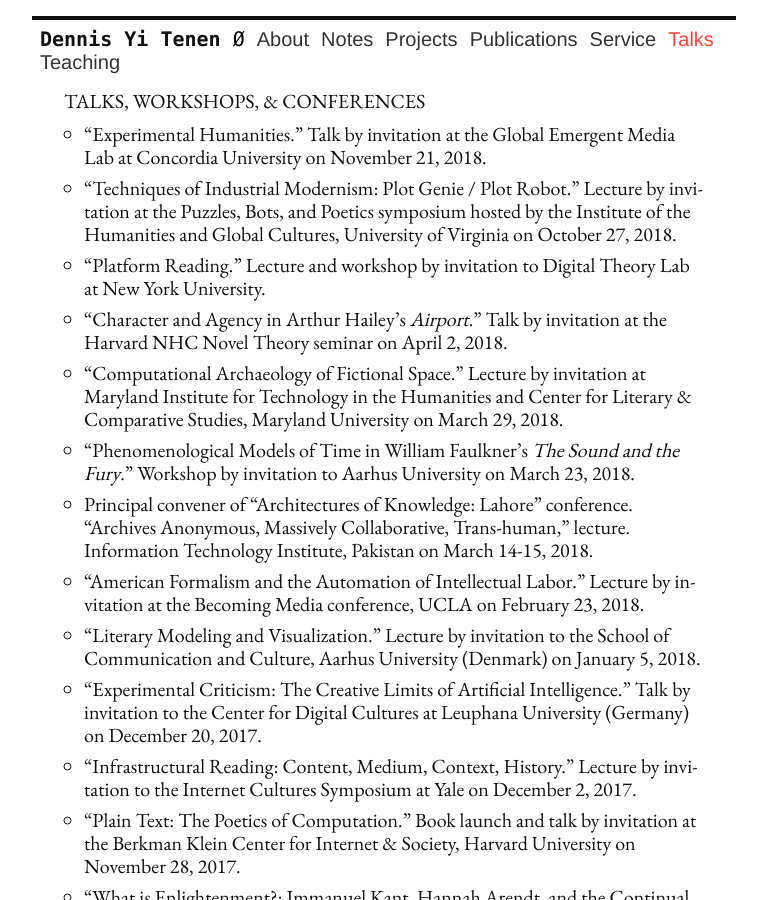
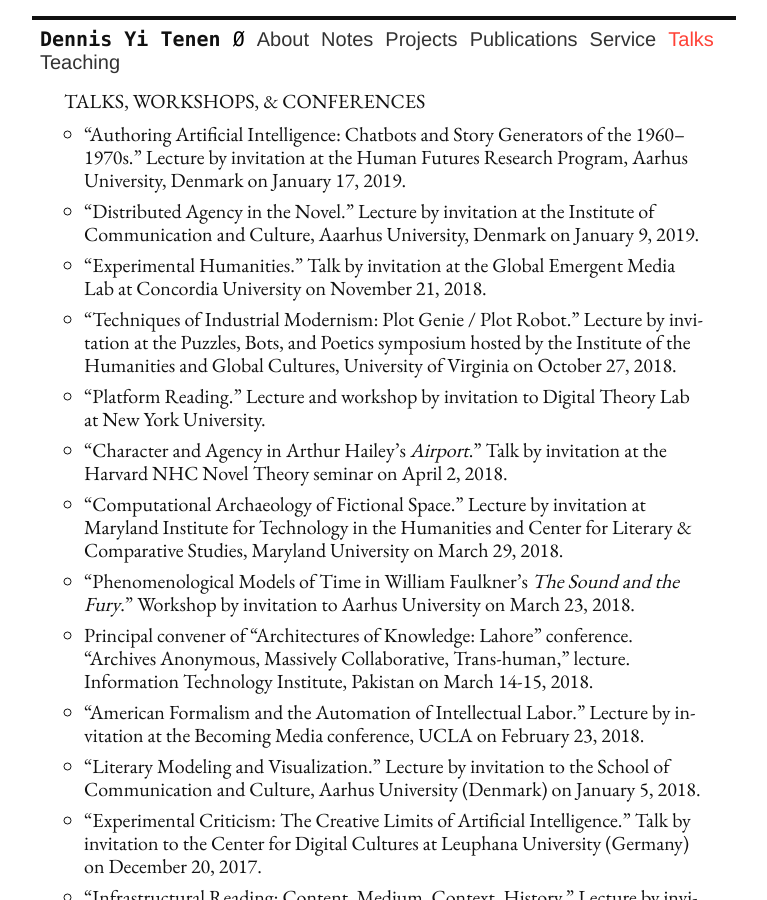
Before and after one commit to denten/denten.github.io, a Jekyll site: the page built from _pages/talks.md, in a window 1280 px wide and 900 px high. Shown: the whole window, without its empty margins (256-1023 px from the left). Built offline with Jekyll 4.4.1, drawn with Linux system fonts in a browser that asks for light colours.

Commit message:
update CV

```diff
--- a/_includes/CV/06-talks.md
+++ b/_includes/CV/06-talks.md
@@ -1,131 +1,120 @@
 
 ## Talks, Workshops, & Conferences
 
-- "Experimental Humanities." Talk by invitation at the Global Emergent Media
-  Lab at Concordia University on November 21, 2018.
-- "Techniques of Industrial Modernism: Plot Genie / Plot Robot." Lecture by invitation at
-  the Puzzles, Bots, and Poetics symposium hosted by the Institute of the
-Humanities and Global Cultures, University of Virginia on October 27, 2018.
-- "Platform Reading." Lecture and workshop by invitation to Digital Theory Lab
-  at New York University.
-- "Character and Agency in Arthur Hailey's *Airport*." Talk by invitation at
-  the Harvard NHC Novel Theory seminar on April 2, 2018.
-- "Computational Archaeology of Fictional Space." Lecture by invitation at
-  Maryland Institute for Technology in the Humanities and Center for Literary
-& Comparative Studies, Maryland University on March 29, 2018.
-- "Phenomenological Models of Time in William Faulkner's *The Sound and the
-  Fury*." Workshop by invitation to Aarhus University on March 23, 2018.
-- Principal convener of "Architectures of Knowledge: Lahore" conference.
-  "Archives Anonymous, Massively Collaborative, Trans-human," lecture.
-Information Technology Institute, Pakistan on March 14-15, 2018.
-- "American Formalism and the Automation of Intellectual Labor." Lecture by
-  invitation at the Becoming Media conference, UCLA on February 23, 2018.
-- "Literary Modeling and Visualization." Lecture by invitation to the School
-  of Communication and Culture, Aarhus University (Denmark) on January 5, 2018.
-- "Experimental Criticism: The Creative Limits of Artificial Intelligence."
-  Talk by invitation to the Center for Digital Cultures at Leuphana University
-(Germany) on December 20, 2017.
-- "Infrastructural Reading: Content, Medium, Context, History." Lecture by
-  invitation to the Internet Cultures Symposium at Yale on December 2, 2017.
-- "Plain Text: The Poetics of Computation." Book launch and talk by invitation
-  at the Berkman Klein Center for Internet & Society, Harvard University on
-November 28, 2017.
-- "What is Enlightenment?: Immanuel Kant, Hannah Arendt, and the Continual
-  Relevance of Columbia's Core Curriculum." Lecture in discussion with Dean
-Jim Valentini at the University of Chicago on November 6, 2017.
-- "Computational Approaches to Characterizing Fictional Space." Lecture by
-  invitation at the Theory and Media Studies Colloquium, Yale University on
-October 13, 2017.
-- "Sustainable Authorship in Plain Text" and "Plain Text: The Poetics of
-  Computation." A workshop and lecture by invitation at the Digital Humanities
-Forum, Kansas University, on September 29, 2017.
-- "Modeling Space: Quantitative Parsimony in Computational Literary Analysis."
-  Lecture by invitation at the Analysing Text conference hosted by the Alan
-Turing Institute at the British Library, London on September 22, 2017.
-- "Version Control for Textual Criticism." Lecture and workshop by invitation
-  at the What is a Book in the 21st Century? seminar, Columbia University on
-January 20, 2017.
-- "Technologies of Dissent: Shadow Libraries." Lecture by invitation at the
-  The Black Sea Networks Initiative, Columbia University on January 20, 2017.
-- "The Sociology of Book Piracy." Lecture by invitation at the Digital
-  Humanities Symposium, Yale University Library on November 12, 2016.
-- "Experimental Methods in the Humanities." Lecture by invitation at the
-  Scandinavian Modernism and Digital Resources workshop at Aaarhus University,
-Denmark on September 14, 2016.
-- Principal convener of Architectures of Knowledge: Mumbai conference at the
-  Tata Institute for Social Sciences on July 4-6, 2016.
-- "Literature Down to a Pixel." Conference presentation as part of the
-  Ephemera and Ephemerality: Media, Archive, Memory panel at ACLA (Harvard
-University) on March 17-19, 2016.
-- "Metaphor Machines." Lecture by invitation at the Digital Poetics
-  Conference, CUNY Graduate Center on February 5, 2016. Presented also at
-Possibilities: Works-in-Progress seminar, Institute for Comparative Literature
-and Society, Columbia on 14 November, 2016.
-- "Rapid Prototyping of Speculative Thought." Talk by invitation at Digging
-  Deep: Ecosystems, Institutions and Processes for Critical Making, CUNY
-Graduate Center on December 1, 2015.
-- "Scene Detection in Literary Fiction." Paper by invitation at the New
-  Digital Resources and Computational Methods for the Study of Literature in a
-Global Context Conference, UCLA on November 4-5, 2015.
-- "Digital Humanities: Core Skills and Foundations." Workshop by invitation at
-  the Polonsky Foundation Graduate Student Workshops in Digital Humanities,
-NYU on May 29, 2015.
-- "Version Control for Library Use." Workshop by invitation at Columbia Center
-  for New Media Teaching and Learning on February 5, 2015.
-- "The Ethics of Writing in Plain Text," with Grant Wythoff. Lecture by
-  invitation at the Princeton-Weimar Summer School for Media Studies on June
-19, 2014.
-- "Rage with the Machine." Keynote address at the University of Glasgow on May
-  28, 2014.
-- "Technology We Deserve." Keynote address at the Educational Technology
-  Conference, Columbia University Teachers College on May 18, 2014.
-- "Introduction to Cloud Computing with Amazon AWS." Workshop by invitation at
-  the Digital Praxis Seminar, CUNY on March 14, 2014.
-- "Book Piracy as Peer Preservation." Lecture by invitation at the Connective
-  Media talk series, Cornell Tech (New York, NY) on March 6, 2014. Repeated on
-March 14, 2014 at a meeting of the Association of American University Presses,
-hosted by Columbia University Press.
-- "Civic Scholarship." Lecture by invitation at the Research Without Borders
-  conference, Columbia University on February 27, 2014.
-- "Visualizing Book Piracy." Conference address by invitation at Detective:
-  Advanced Data Visualization Project, Graduate School of Architecture,
-Columbia University on February 3, 2013.
-- "Algorithmic Agency." Lecture by invitation at the Cognitive Theory and the
-  Arts Seminar, Harvard Humanities Center on November 21, 2013.
-- "Authoring in Plain Text." Workshop by invitation at the Center for Science
-  and the Imagination, Arizona State University on November 15, 2013. Repeated
-at the Comparative Literature Colloquium at Harvard on November 22, 2013.
-- "Literary Networks." Lecture by invitation at the Digitization in the
-  Humanities conference, Rice University on April 6, 2013.
-- "Digital Humanities in Context." Lecture by invitation at the Harriman
-  Institute, Columbia University on February 21, 2013.
-- "Interpretive Communities over Time." Lecture by invitation at the Big Data
-  and Digital Scholarship Seminar, Columbia University on February 11, 2013.
-- "Hacking the Archive." Lecture by invitation at the New Media in Education
-  Conference, Columbia University on February 1, 2013.
-- "Digital Humanities at Columbia." Lecture by invitation at the Integrative
-  Graduate Education and Research Traineeship, Department of Computer Science,
-Columbia University on November 27, 2012.
-- "Growth and Decay of Shared Knowledge." Lecture at the Berkman Klein Center
-  for Internet and Society, Harvard University on April 3, 2012.
-- "Reflections on the 'Laboratory' Paradigm in the Humanities." Lecture at the
-  Berkman Klein Center for Internet and Society, Harvard University on
-December 13, 2011.
-- "Nothing is at Stake, Everything is at Stake: Literary Studies Today." Talk
-  by invitation at the Graduate Professional Development Seminar, Mahindra
-Humanities Center, Harvard University on October 26, 2011.
-- "Experimental Criticism: Is Knowledge Aggregation in the Humanities
-  Possible?" Conference presentation at ACL(x), Data Mining Panel, Penn State
-University on October 1, 2011.
-- "The Premise of Machine Literature." Lectures by invitation at the
-  University of Iowa, Loyola University, University of Rochester on multiple
-dates in 2011.
-- "Recursive Encounters with Ourselves." Lecture by invitation at the
-  Department of English and Comparative Literature, Columbia University on
-January 26, 2011.
-- "The Tyranny of Literature." Lecture by invitation at the Thinking with
-  Technology Workshop, Harvard Humanities Center on November 15, 2010.
-- "Order on Display: The Aesthetics of Soviet Data Visualization." Paper
-  presentation at the AAASS Conference in Boston, MA on November 12, 2009.
-- "The Birth of Non-Fiction." Lecture at the Slavic Languages and Literatures
-  Colloquium, Harvard University in October, 2006.
+- "Authoring Artificial Intelligence: Chatbots and Story Generators of the 1960--1970s."
+  Lecture by invitation at the Human Futures Research Program, Aarhus University, Denmark on
+January 17, 2019.
+- "Distributed Agency in the Novel." Lecture by invitation at the Institute of Communication
+  and Culture, Aaarhus University, Denmark on January 9, 2019.
+- "Experimental Humanities." Talk by invitation at the Global Emergent Media Lab at Concordia
+  University on November 21, 2018.
+- "Techniques of Industrial Modernism: Plot Genie / Plot Robot." Lecture by invitation at the
+  Puzzles, Bots, and Poetics symposium hosted by the Institute of the Humanities and Global
+Cultures, University of Virginia on October 27, 2018.
+- "Platform Reading." Lecture and workshop by invitation to Digital Theory Lab at New York
+  University.
+- "Character and Agency in Arthur Hailey's *Airport*." Talk by invitation at the Harvard NHC
+  Novel Theory seminar on April 2, 2018.
+- "Computational Archaeology of Fictional Space." Lecture by invitation at Maryland Institute
+  for Technology in the Humanities and Center for Literary & Comparative Studies, Maryland
+University on March 29, 2018.
+- "Phenomenological Models of Time in William Faulkner's *The Sound and the Fury*." Workshop by
+  invitation to Aarhus University on March 23, 2018.
+- Principal convener of "Architectures of Knowledge: Lahore" conference.  "Archives Anonymous,
+  Massively Collaborative, Trans-human," lecture.  Information Technology Institute, Pakistan
+on March 14-15, 2018.
+- "American Formalism and the Automation of Intellectual Labor." Lecture by invitation at the
+  Becoming Media conference, UCLA on February 23, 2018.
+- "Literary Modeling and Visualization." Lecture by invitation to the School of Communication
+  and Culture, Aarhus University (Denmark) on January 5, 2018.
+- "Experimental Criticism: The Creative Limits of Artificial Intelligence." Talk by invitation
+  to the Center for Digital Cultures at Leuphana University (Germany) on December 20, 2017.
+- "Infrastructural Reading: Content, Medium, Context, History." Lecture by invitation to the
+  Internet Cultures Symposium at Yale on December 2, 2017.
+- "Plain Text: The Poetics of Computation." Book launch and talk by invitation at the Berkman
+  Klein Center for Internet & Society, Harvard University on November 28, 2017.
+- "What is Enlightenment?: Immanuel Kant, Hannah Arendt, and the Continual Relevance of
+  Columbia's Core Curriculum." Lecture in discussion with Dean Jim Valentini at the University
+of Chicago on November 6, 2017.
+- "Computational Approaches to Characterizing Fictional Space." Lecture by invitation at the
+  Theory and Media Studies Colloquium, Yale University on October 13, 2017.
+- "Sustainable Authorship in Plain Text" and "Plain Text: The Poetics of Computation." A
+  workshop and lecture by invitation at the Digital Humanities Forum, Kansas University, on
+September 29, 2017.
+- "Modeling Space: Quantitative Parsimony in Computational Literary Analysis." Lecture by
+  invitation at the Analysing Text conference hosted by the Alan Turing Institute at the
+British Library, London on September 22, 2017.
+- "Version Control for Textual Criticism." Lecture and workshop by invitation at the What is a
+  Book in the 21st Century? seminar, Columbia University on January 20, 2017.
+- "Technologies of Dissent: Shadow Libraries." Lecture by invitation at the The Black Sea
+  Networks Initiative, Columbia University on January 20, 2017.
+- "The Sociology of Book Piracy." Lecture by invitation at the Digital Humanities Symposium,
+  Yale University Library on November 12, 2016.
+- "Experimental Methods in the Humanities." Lecture by invitation at the Scandinavian Modernism
+  and Digital Resources workshop at Aaarhus University, Denmark on September 14, 2016.
+- Principal convener of Architectures of Knowledge: Mumbai conference at the Tata Institute for
+  Social Sciences on July 4-6, 2016.
+- "Literature Down to a Pixel." Conference presentation as part of the Ephemera and
+  Ephemerality: Media, Archive, Memory panel at ACLA (Harvard University) on March 17-19, 2016.
+- "Metaphor Machines." Lecture by invitation at the Digital Poetics Conference, CUNY Graduate
+  Center on February 5, 2016. Presented also at Possibilities: Works-in-Progress seminar,
+Institute for Comparative Literature and Society, Columbia on 14 November, 2016.
+- "Rapid Prototyping of Speculative Thought." Talk by invitation at Digging Deep: Ecosystems,
+  Institutions and Processes for Critical Making, CUNY Graduate Center on December 1, 2015.
+- "Scene Detection in Literary Fiction." Paper by invitation at the New Digital Resources and
+  Computational Methods for the Study of Literature in a Global Context Conference, UCLA on
+November 4-5, 2015.
+- "Digital Humanities: Core Skills and Foundations." Workshop by invitation at the Polonsky
+  Foundation Graduate Student Workshops in Digital Humanities, NYU on May 29, 2015.
+- "Version Control for Library Use." Workshop by invitation at Columbia Center for New Media
+  Teaching and Learning on February 5, 2015.
+- "The Ethics of Writing in Plain Text," with Grant Wythoff. Lecture by invitation at the
+  Princeton-Weimar Summer School for Media Studies on June 19, 2014.
+- "Rage with the Machine." Keynote address at the University of Glasgow on May 28, 2014.
+- "Technology We Deserve." Keynote address at the Educational Technology Conference, Columbia
+  University Teachers College on May 18, 2014.
+- "Introduction to Cloud Computing with Amazon AWS." Workshop by invitation at the Digital
+  Praxis Seminar, CUNY on March 14, 2014.
+- "Book Piracy as Peer Preservation." Lecture by invitation at the Connective Media talk
+  series, Cornell Tech (New York, NY) on March 6, 2014. Repeated on March 14, 2014 at a meeting
+of the Association of American University Presses, hosted by Columbia University Press.
+- "Civic Scholarship." Lecture by invitation at the Research Without Borders conference,
+  Columbia University on February 27, 2014.
+- "Visualizing Book Piracy." Conference address by invitation at Detective: Advanced Data
+  Visualization Project, Graduate School of Architecture, Columbia University on February 3,
+2013.
+- "Algorithmic Agency." Lecture by invitation at the Cognitive Theory and the Arts Seminar,
+  Harvard Humanities Center on November 21, 2013.
+- "Authoring in Plain Text." Workshop by invitation at the Center for Science and the
+  Imagination, Arizona State University on November 15, 2013. Repeated at the Comparative
+Literature Colloquium at Harvard on November 22, 2013.
+- "Literary Networks." Lecture by invitation at the Digitization in the Humanities conference,
+  Rice University on April 6, 2013.
+- "Digital Humanities in Context." Lecture by invitation at the Harriman Institute, Columbia
+  University on February 21, 2013.
+- "Interpretive Communities over Time." Lecture by invitation at the Big Data and Digital
+  Scholarship Seminar, Columbia University on February 11, 2013.
+- "Hacking the Archive." Lecture by invitation at the New Media in Education Conference,
+  Columbia University on February 1, 2013.
+- "Digital Humanities at Columbia." Lecture by invitation at the Integrative Graduate Education
+  and Research Traineeship, Department of Computer Science, Columbia University on November 27,
+2012.
+- "Growth and Decay of Shared Knowledge." Lecture at the Berkman Klein Center for Internet and
+  Society, Harvard University on April 3, 2012.
+- "Reflections on the 'Laboratory' Paradigm in the Humanities." Lecture at the Berkman Klein
+  Center for Internet and Society, Harvard University on December 13, 2011.
+- "Nothing is at Stake, Everything is at Stake: Literary Studies Today." Talk by invitation at
+  the Graduate Professional Development Seminar, Mahindra Humanities Center, Harvard University
+on October 26, 2011.
+- "Experimental Criticism: Is Knowledge Aggregation in the Humanities Possible?" Conference
+  presentation at ACL(x), Data Mining Panel, Penn State University on October 1, 2011.
+- "The Premise of Machine Literature." Lectures by invitation at the University of Iowa, Loyola
+  University, University of Rochester on multiple dates in 2011.
+- "Recursive Encounters with Ourselves." Lecture by invitation at the Department of English and
+  Comparative Literature, Columbia University on January 26, 2011.
+- "The Tyranny of Literature." Lecture by invitation at the Thinking with Technology Workshop,
+  Harvard Humanities Center on November 15, 2010.
+- "Order on Display: The Aesthetics of Soviet Data Visualization." Paper presentation at the
+  AAASS Conference in Boston, MA on November 12, 2009.
+- "The Birth of Non-Fiction." Lecture at the Slavic Languages and Literatures Colloquium,
+  Harvard University in October, 2006.
```
Also changed, not shown: _includes/CV/03-affiliation.md (+11 -4 lines).
